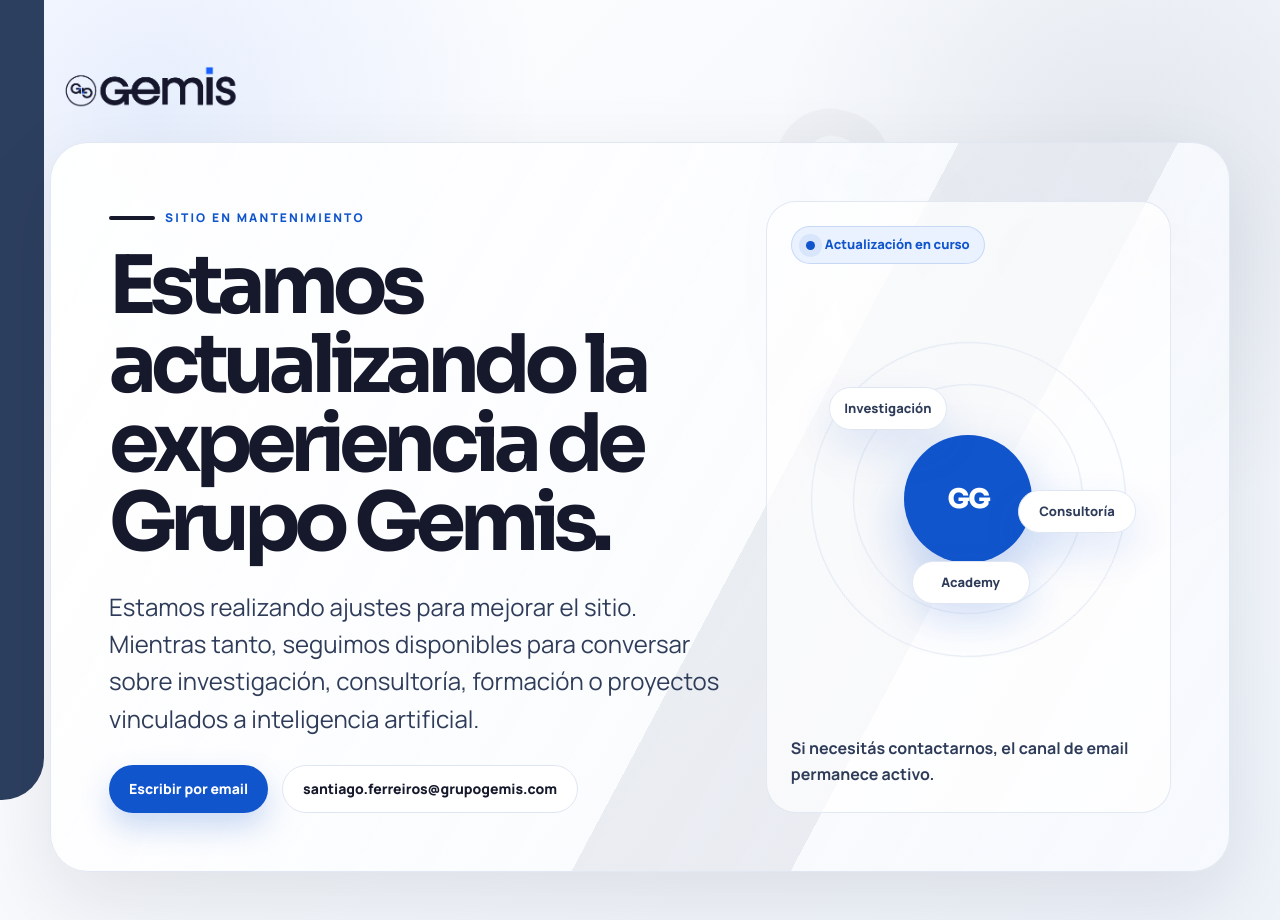
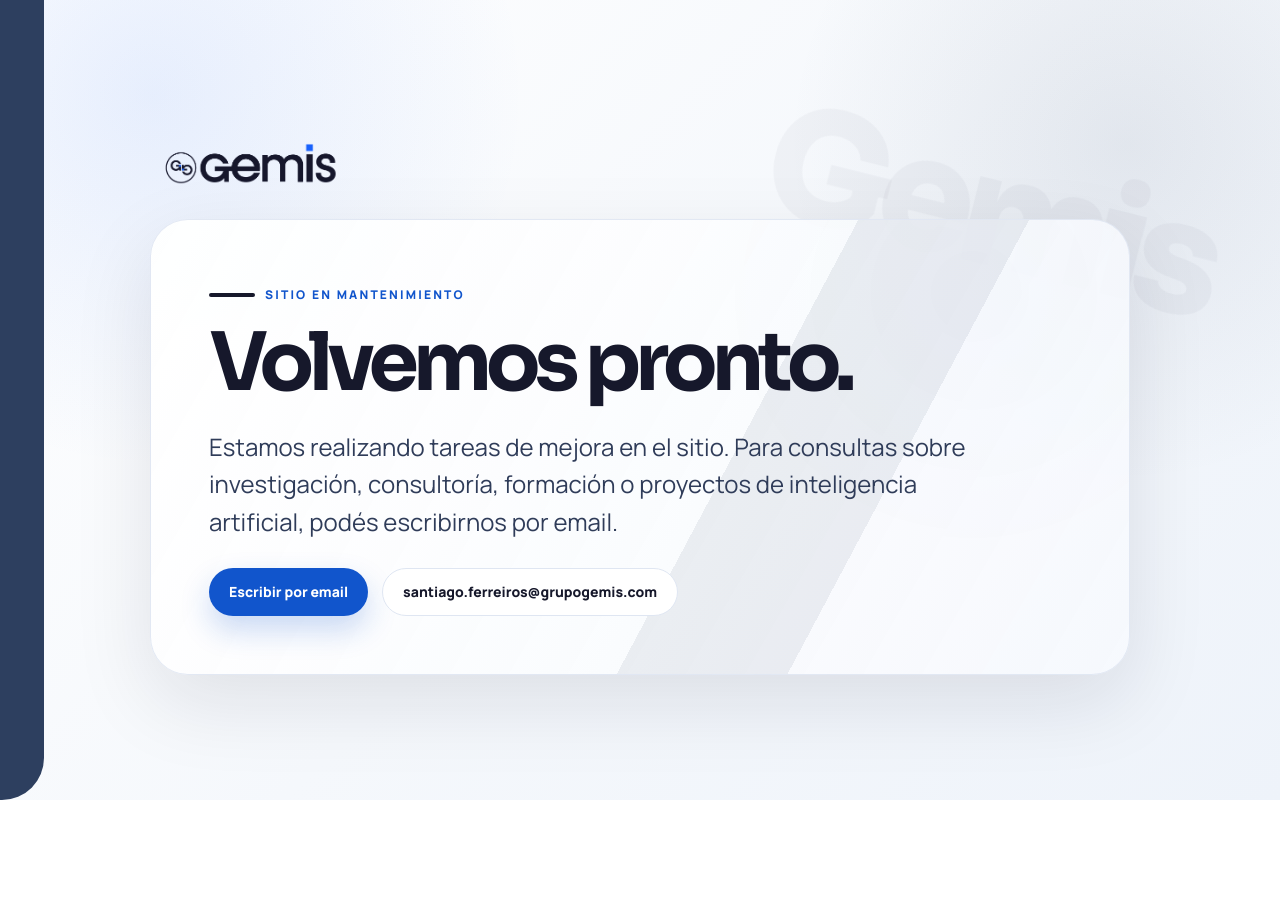
Before and after one commit to santiagoferreiros/grupo-gemis-web, a website: page maintenance/index.html in a window 1280 px wide. After the commit the page ends 800 px from the top, so only its background shows below. Drawn offline with Linux system fonts and the light colour scheme.

```diff
--- a/assets/css/styles.css
+++ b/assets/css/styles.css
@@ -357,6 +357,7 @@
 .maintenance-shell {
   display: grid;
   gap: 34px;
+  max-width: 980px;
 }
 
 .maintenance-brand {
@@ -367,9 +368,7 @@
   position: relative;
   overflow: hidden;
   display: grid;
-  grid-template-columns: minmax(0, 0.95fr) minmax(360px, 0.62fr);
-  gap: 36px;
-  align-items: stretch;
+  align-items: start;
   padding: clamp(28px, 5vw, 58px);
   border: 1px solid rgba(223, 230, 242, 0.9);
   border-radius: var(--radius-xl);
@@ -387,60 +386,14 @@
   pointer-events: none;
 }
 
-.maintenance-content,
-.maintenance-status {
+.maintenance-content {
   position: relative;
   z-index: 1;
 }
 
 .maintenance-content h1 {
-  max-width: 850px;
+  max-width: 720px;
   font-size: clamp(46px, 6.3vw, 86px);
-}
-
-.maintenance-status {
-  display: grid;
-  align-content: space-between;
-  gap: 22px;
-  min-height: 430px;
-  padding: 24px;
-  border: 1px solid rgba(223, 230, 242, 0.88);
-  border-radius: var(--radius-lg);
-  background: rgba(255, 255, 255, 0.7);
-}
-
-.maintenance-status .orbit {
-  min-height: 245px;
-}
-
-.maintenance-status p {
-  margin: 0;
-  color: var(--slate);
-  font-weight: 700;
-}
-
-.status-pill {
-  width: fit-content;
-  min-height: 38px;
-  display: inline-flex;
-  align-items: center;
-  gap: 10px;
-  padding: 0 14px;
-  color: var(--blue);
-  background: var(--blue-soft);
-  border: 1px solid rgba(17, 85, 204, 0.16);
-  border-radius: 999px;
-  font-weight: 800;
-  font-size: 13px;
-}
-
-.status-pill::before {
-  content: "";
-  width: 9px;
-  height: 9px;
-  border-radius: 50%;
-  background: var(--blue);
-  box-shadow: 0 0 0 7px rgba(17, 85, 204, 0.08);
 }
 
 .footer { padding: 42px 0 54px; color: var(--muted); }
@@ -476,6 +429,5 @@
   .maintenance-main { padding: 26px 0; }
   .maintenance-card { padding: 24px; border-radius: 26px; }
   .maintenance-content h1 { font-size: clamp(40px, 13vw, 58px); }
-  .maintenance-status { min-height: 360px; padding: 20px; }
   .footer-inner { flex-direction: column; }
 }
--- a/maintenance/index.html
+++ b/maintenance/index.html
@@ -22,26 +22,13 @@
       <div class="maintenance-card">
         <div class="maintenance-content">
           <span class="eyebrow">Sitio en mantenimiento</span>
-          <h1>Estamos actualizando la experiencia de Grupo Gemis.</h1>
-          <p class="hero-copy">Estamos realizando ajustes para mejorar el sitio. Mientras tanto, seguimos disponibles para conversar sobre investigación, consultoría, formación o proyectos vinculados a inteligencia artificial.</p>
+          <h1>Volvemos pronto.</h1>
+          <p class="hero-copy">Estamos realizando tareas de mejora en el sitio. Para consultas sobre investigación, consultoría, formación o proyectos de inteligencia artificial, podés escribirnos por email.</p>
           <div class="actions">
             <a class="button primary" href="mailto:santiago.ferreiros@grupogemis.com?subject=Consulta%20desde%20el%20sitio%20de%20Grupo%20Gemis">Escribir por email</a>
             <a class="button secondary" href="mailto:santiago.ferreiros@grupogemis.com?subject=Consulta%20Grupo%20Gemis">santiago.ferreiros@grupogemis.com</a>
           </div>
         </div>
-
-        <aside class="maintenance-status" aria-label="Estado del sitio">
-          <div class="status-pill">Actualización en curso</div>
-          <div class="orbit" aria-hidden="true">
-            <div class="orbit-ring"></div>
-            <div class="orbit-ring"></div>
-            <div class="orbit-core">GG</div>
-            <span class="node node-a">Investigación</span>
-            <span class="node node-b">Consultoría</span>
-            <span class="node node-c">Academy</span>
-          </div>
-          <p>Si necesitás contactarnos, el canal de email permanece activo.</p>
-        </aside>
       </div>
     </section>
   </main>
--- a/vercel.maintenance.json
+++ b/vercel.production.json
@@ -1,10 +1,6 @@
 {
   "cleanUrls": true,
   "trailingSlash": false,
-  "rewrites": [
-    { "source": "/assets/(.*)", "destination": "/assets/$1" },
-    { "source": "/(.*)", "destination": "/maintenance/" }
-  ],
   "headers": [
     {
       "source": "/assets/(.*)",
```
Also changed, not shown: README.md, vercel.json.
